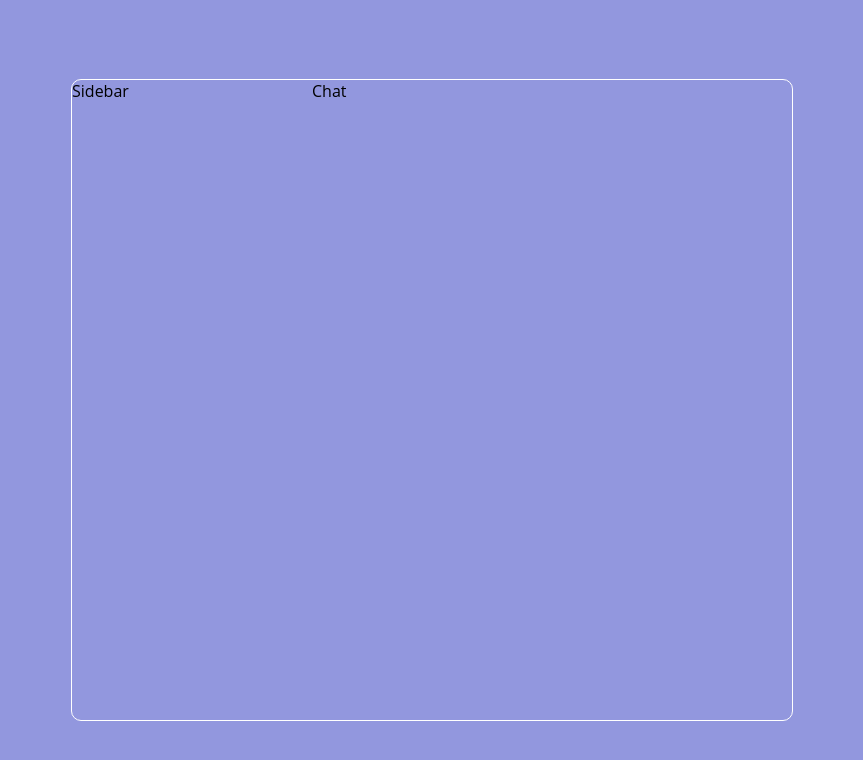
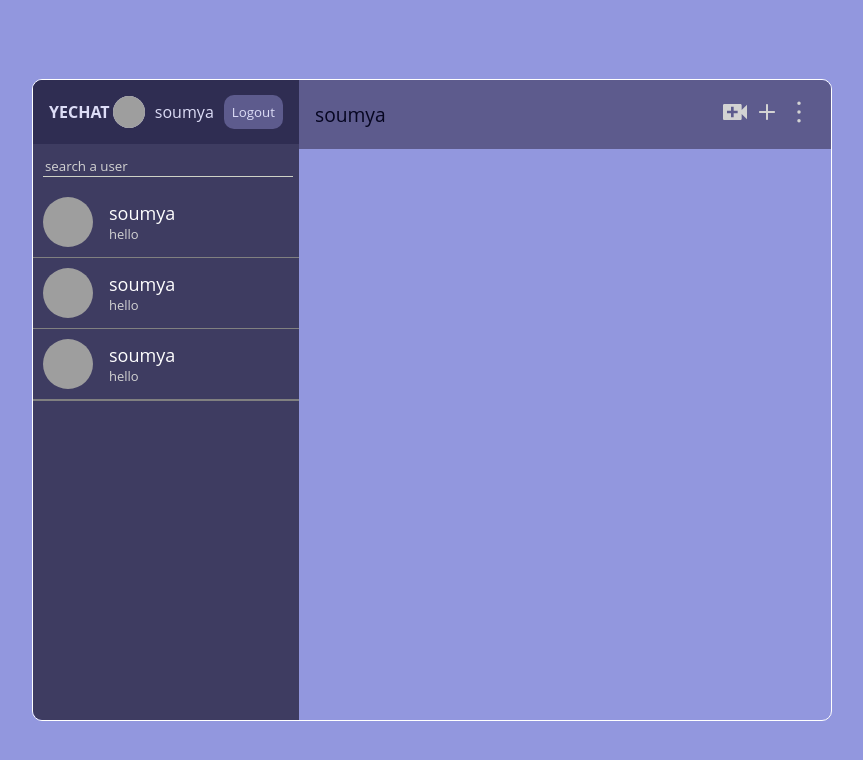
Before and after one commit to Soumya-9641/Firebase_chatapp, a React (Create React App) app: page / in a window 1280 px wide. Shown: the top 760 px of the page, without its empty margins (208-1071 px from the left). Built offline with nearby package versions, Linux system fonts and the light colour scheme; grey boxes are pictures that could not be loaded.

Commit message:
partially done the main chat page

```diff
--- a/package.json
+++ b/package.json
@@ -8,6 +8,7 @@
     "@testing-library/user-event": "^13.5.0",
     "react": "^18.2.0",
     "react-dom": "^18.2.0",
+    "react-icons": "^4.8.0",
     "react-scripts": "5.0.1",
     "sass": "^1.59.2",
     "web-vitals": "^2.1.4"
--- a/src/components/Chat.jsx
+++ b/src/components/Chat.jsx
@@ -1,11 +1,25 @@
 import React from 'react'
+import { MdVideoCall } from 'react-icons/md';
+import {  IoIosAdd } from 'react-icons/io';
+import {  AiOutlineMore } from 'react-icons/ai';
+
 
 const Chat = () => {
   return (
     <div className='chatbar'>
-         Chat
+         <div className='chatInfo'>
+          <span>soumya</span>
+          <div className='chatIcons'>
+              <MdVideoCall className='videocall'/>
+              <IoIosAdd className='addpeople'/>
+              <AiOutlineMore className='more'/>
+          </div>
+         </div>
     </div>
   )
 }
 
 export default Chat
+
+
+//MdVideoCall
--- a/src/components/Chats.jsx
+++ b/src/components/Chats.jsx
@@ -2,7 +2,15 @@ import React from 'react'
 
 const Chats = () => {
   return (
-    <div>Chats</div>
+    <div className='search'>
+    <div className='userChat'>
+          <img src="https://static.vecteezy.com/system/resources/previews/006/487/917/original/man-avatar-icon-free-vector.jpg" alt="" />
+          <div className='userInfo'>
+              <span>soumya</span>
+              <p>hello</p>
+          </div>
+      </div>
+      </div>
   )
 }
 
--- a/src/components/Navbar.jsx
+++ b/src/components/Navbar.jsx
@@ -2,8 +2,16 @@ import React from 'react'
 
 const Navbar = () => {
   return (
-    <div>Navbar</div>
+    <div className='navbar'>
+      <span className='logo'>YECHAT</span>
+      <div className='user'>
+        <img src="https://static.vecteezy.com/system/resources/previews/006/487/917/original/man-avatar-icon-free-vector.jpg" alt="" srcset="" />
+        <span>soumya</span>
+        <button>Logout</button>
+      </div>
+    </div>
   )
 }
 
-export default Navbar
+export default
+Navbar
--- a/src/components/Search.jsx
+++ b/src/components/Search.jsx
@@ -1,9 +1,23 @@
 import React from 'react'
-
+import Chats from './Chats'
 const Search = () => {
   return (
-    <div>Search</div>
+    <div className='search'>
+      <div className='searchForm'>
+          <input type="text" placeholder='search a user' />
+      </div>
+      {/* <div className='userChat'>
+          <img src="https://static.vecteezy.com/system/resources/previews/006/487/917/original/man-avatar-icon-free-vector.jpg" alt="" />
+          <div className='userInfo'>
+              <span>soumya</span>
+          </div>
+      </div> */}
+      <Chats/>
+      <Chats/>
+      <Chats/>
+    </div>
   )
 }
 
-export default Search
+export default
+Search
--- a/src/components/Sidebar.jsx
+++ b/src/components/Sidebar.jsx
@@ -1,9 +1,13 @@
 import React from 'react'
-
+import Navbar from "./Navbar"
+import Search from "./Search"
+//import Chats from "./Chats"
 const Sidebar = () => {
   return (
     <div className='sidebar'>
-    Sidebar
+    <Navbar/>
+    <Search/>
+
     </div>
   )
 }
--- a/src/style.scss
+++ b/src/style.scss
@@ -138,13 +138,131 @@ body {
     border:1px solid white;
     border-radius: 10px;
     height: 80%;
-    width:90%;
+    width:100%;
+    margin: 0;
     display: flex;
+    overflow: hidden;
     .sidebar{
         flex: 1;
+       // border-right: 1px solid #575b9e;
+        background-color: #3e3c61;
+        .navbar{
+            display: flex;
+            //flex-direction: column;
+            align-items: center;
+            //justify-content: center;
+            background-color: #2f2d52;
+            justify-content: space-between;
+            padding: 1rem;
+            height: 5%;
+            color: #ddddf7;
+        }
+        .logo{
+            font-weight: bold;
+        }
+        .user{
+            display: flex;
+            gap: 10px;
+            align-items: center;
+            img{
+                background-color: #ddddf7;
+                border-radius: 50%;
+                height:2rem;
+                width: 2rem;
+                object-fit: cover;
+
+            }
+            button{
+                background-color: #5d5b8d;
+                border: none;
+                border-radius: 10px;
+                cursor: pointer;
+                color: #ddddf7;
+                padding: 0.5rem;
+            }
+            button:hover{
+                background-color: #4c4b76;
+            }
+
+        }
+        .search{
+            border-bottom: 1px solid gray;
+            .searchForm{
+                padding: 10px;
+                    input{
+                        background-color: transparent;
+                        border: none;
+                        outline: none;
+                        color: white;
+                        border-bottom: 1px solid rgb(206, 210, 198);
+                        width: 100%;
+                        &::placeholder{
+                            color: lightgrey;
+
+                        }
+                    }
+            }
+            .userChat{
+                display: flex;
+                gap: 1rem;
+                padding: 10px;
+                align-items: center;
+                color: white;
+                cursor: pointer;
+                &:hover{
+                    background-color: #2f2d52;
+                }
+                img{
+                    height: 50px;
+                    width: 50px;
+                    border-radius: 50%;
+                    object-fit: cover;
+                }
+                .userInfo{
+                    span{
+                        font-size: 18px;
+                        font-weight: 500;
+                    }
+                    p{
+                        font-size: 13px;
+                        color: lightgray;
+                    }
+                }
+            }
+        }
     }
     .chatbar{
         flex: 2;
+        .chatInfo{
+            display: flex;
+            align-items: center;
+            justify-content: space-between;
+            padding: 1rem;
+            color:lightgray;
+            background-color: #5d5b8d;
+            span{
+                font-size: larger;
+                font-weight: 500;
+                color: #060621;
+            }
+            .chatIcons{
+                .videocall{
+                    width: 2rem;
+                    height: 2rem;
+                    cursor: pointer;
+                }
+                .addpeople{
+                    width: 2rem;
+                    height: 2rem;
+                    cursor: pointer;
+                }
+                .more{
+                    width: 2rem;
+                    height: 2rem;
+                    cursor: pointer;
+                }
+            }
+        }
     }
 
 }
```
Also changed, not shown: 1 other file (tests, documents, lock files or other folders).
